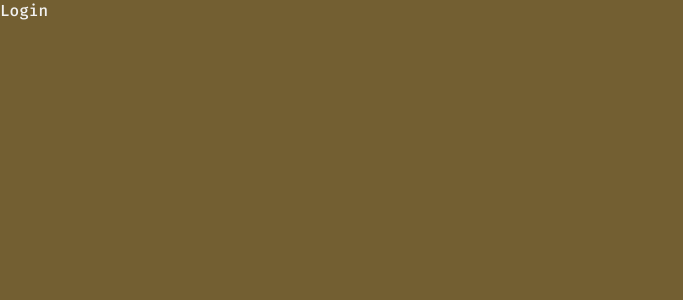
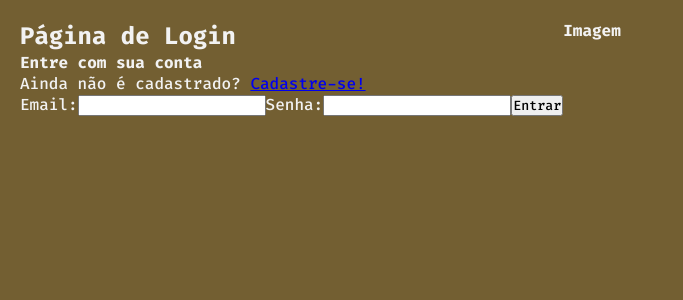
Before and after one commit to eiericksilva/todo-react-firebase, a React (Vite) app: page / in a window 1280 px wide. Shown: the top 300 px of the page, without its empty margins (0-683 px from the left). Built offline with nearby package versions, Linux system fonts and the light colour scheme.

Commit message:
criando o HTML das páginas

```diff
--- a/src/pages/Cadastro/index.jsx
+++ b/src/pages/Cadastro/index.jsx
@@ -1,7 +1,30 @@
 import React from "react";
 
 const Cadastro = () => {
-  return <div>Cadastro</div>;
+  return (
+    <div>
+      <div>
+        <h2>Página de Cadastro</h2>
+      </div>
+      <div>
+        <form>
+          <label>
+            Email:
+            <input type="email" />
+          </label>
+          <label>
+            Senha:
+            <input type="password" />
+          </label>
+          <label>
+            Confirme sua senha:
+            <input type="password" />
+          </label>
+          <button type="submit"> Entrar</button>
+        </form>
+      </div>
+    </div>
+  );
 };
 
 export default Cadastro;
--- /dev/null
+++ b/src/pages/Login/Login.js
@@ -0,0 +1,6 @@
+import styled from "styled-components";
+
+export const Container = styled.div`
+  padding: 20px;
+  display: flex;
+`;
--- a/src/pages/Login/index.jsx
+++ b/src/pages/Login/index.jsx
@@ -1,7 +1,44 @@
 import React from "react";
+import { Link, useNavigate } from "react-router-dom";
+import { Container } from "./Login";
 
 const Login = () => {
-  return <div>Login</div>;
+  const navigate = useNavigate();
+  const handleSubmit = (e) => {
+    e.preventDefault();
+
+    console.log("Logado");
+    navigate("todoApp");
+  };
+  return (
+    <Container>
+      <div>
+        <div>
+          <h2>Página de Login</h2>
+          <h4>Entre com sua conta</h4>
+          <p>
+            Ainda não é cadastrado? <Link to="/cadastro">Cadastre-se!</Link>
+          </p>
+        </div>
+        <div>
+          <form onSubmit={handleSubmit}>
+            <label>
+              Email:
+              <input type="email" />
+            </label>
+            <label>
+              Senha:
+              <input type="password" />
+            </label>
+            <button type="submit"> Entrar</button>
+          </form>
+        </div>
+      </div>
+      <div>
+        <h4>Imagem</h4>
+      </div>
+    </Container>
+  );
 };
 
 export default Login;
```
